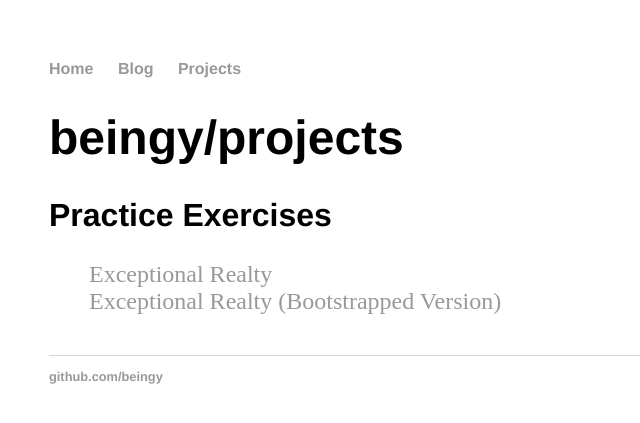
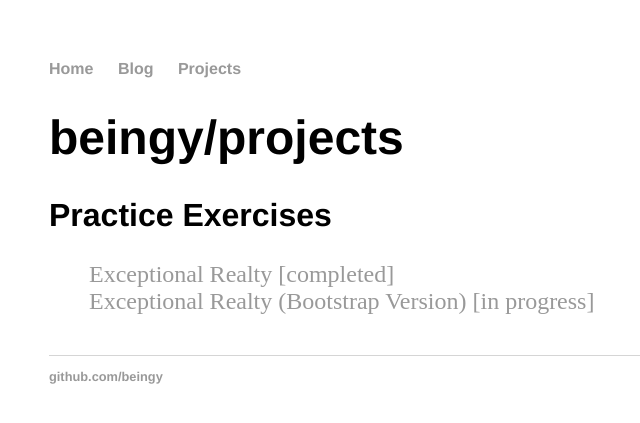
Before and after one commit to beingy/beingy.github.io, a Jekyll site: the page built from projects/index.html, in a window 1280 px wide. Shown: the top 423 px of the page, without its empty margins (143-783 px from the left). Built offline with Jekyll 4.4.1, drawn with Linux system fonts in a browser that asks for light colours.

Commit message:
add project index.html changes

```diff
--- a/projects/index.html
+++ b/projects/index.html
@@ -5,6 +5,6 @@ title: beingy/projects
 	<h1>{{ page.title }}</h1>
 	<h2>Practice Exercises</h2>
 	<ul class="projects">
-	    <li><a href="http://beingy.github.io/exceptional-realty/" target="_blank">Exceptional Realty</a></li>
-	    <li><a href="http://beingy.github.io/exceptional-realty-bootstrapped/" target="_blank">Exceptional Realty (Bootstrapped Version)</a></li>
+	    <li><a href="http://beingy.github.io/exceptional-realty/" target="_blank">Exceptional Realty [completed]</a></li>
+	    <li><a href="http://beingy.github.io/exceptional-realty-bootstrapped/" target="_blank">Exceptional Realty (Bootstrap Version) [in progress]</a></li>
 	</ul>
```
